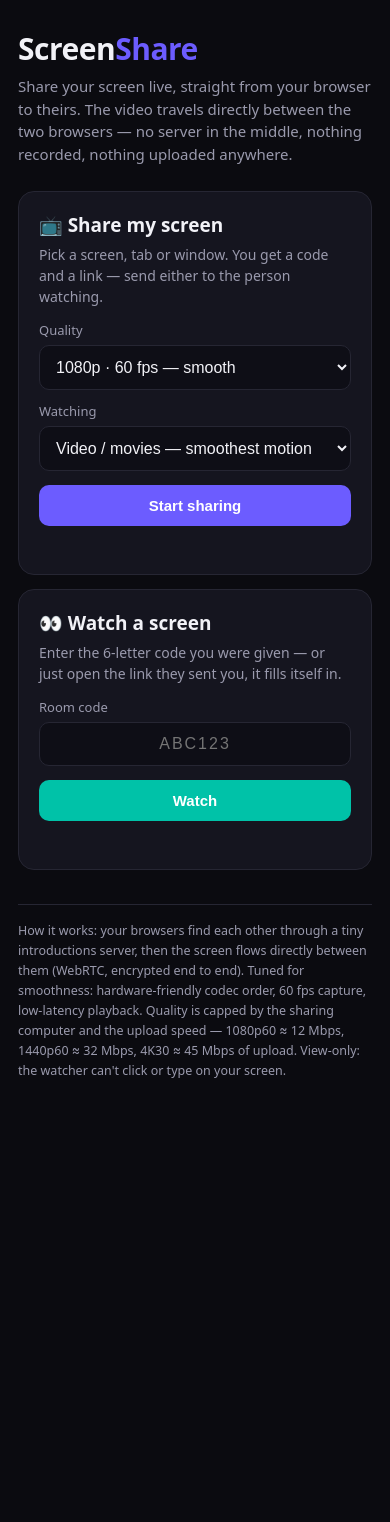
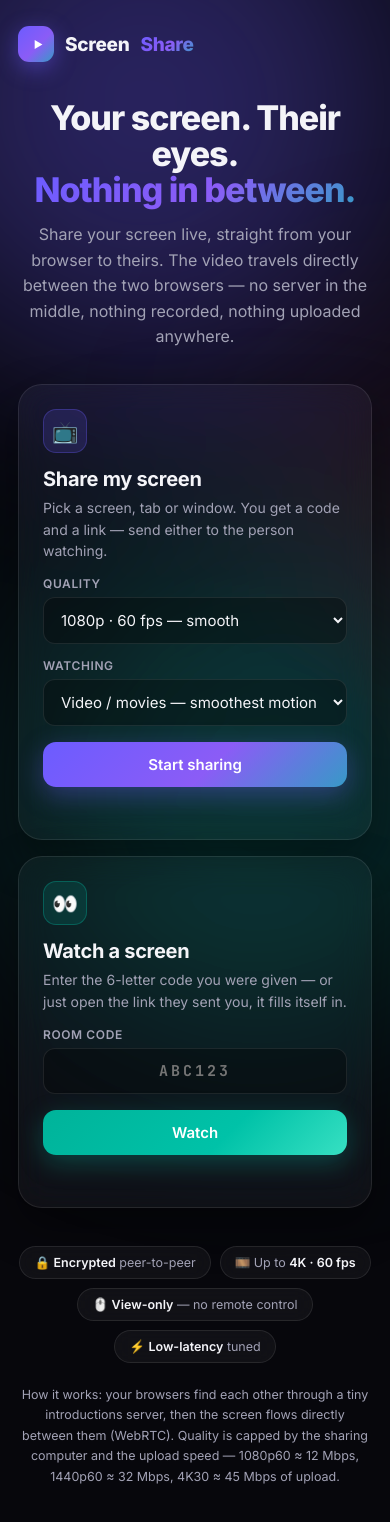
Before and after one commit to fortec01/screen-share, a website: page index.html in a window 390 px wide. Before the commit the page ends 1129 px from the top, so only its background shows below. Drawn offline with Linux system fonts and the light colour scheme.

Commit message:
New UI: glass + gradient redesign

```diff
--- a/index.html
+++ b/index.html
@@ -4,56 +4,101 @@
 <meta charset="UTF-8">
 <meta name="viewport" content="width=device-width, initial-scale=1.0">
 <title>ScreenShare — watch together</title>
+<link rel="preconnect" href="https://fonts.googleapis.com">
+<link href="https://fonts.googleapis.com/css2?family=Inter:wght@400;500;600;700;800&family=JetBrains+Mono:wght@600;700&display=swap" rel="stylesheet">
 <style>
   :root{
-    --bg:#0b0b10; --card:#15151f; --line:#262633; --text:#f2f2f7;
-    --muted:#9a9aad; --accent:#6c5cff; --accent2:#00c2a8; --danger:#ff5c7a;
+    --bg:#07070c; --glass:rgba(255,255,255,.045); --glass2:rgba(255,255,255,.07);
+    --line:rgba(255,255,255,.09); --text:#f4f4f8; --muted:#a2a2b5;
+    --violet:#6c5cff; --indigo:#8b5cf6; --teal:#00c2a8; --danger:#ff5c7a;
+    --grad:linear-gradient(135deg,#6c5cff 0%,#8b5cf6 55%,#00c2a8 130%);
   }
   *{box-sizing:border-box; margin:0; padding:0;}
-  body{background:var(--bg); color:var(--text); font-family:system-ui,-apple-system,"Segoe UI",Roboto,sans-serif; min-height:100vh;}
-  .wrap{max-width:880px; margin:0 auto; padding:28px 18px 48px;}
-  h1{font-size:30px; letter-spacing:-.5px;}
-  h1 span{color:var(--accent);}
-  .sub{color:var(--muted); margin-top:6px; font-size:15px; line-height:1.5;}
-  .cards{display:grid; grid-template-columns:1fr 1fr; gap:14px; margin-top:26px;}
-  @media(max-width:620px){.cards{grid-template-columns:1fr;}}
-  .card{background:var(--card); border:1px solid var(--line); border-radius:16px; padding:20px;}
-  .card h2{font-size:19px; margin-bottom:6px;}
-  .card p{color:var(--muted); font-size:14px; line-height:1.5; margin-bottom:14px;}
-  button{background:var(--accent); color:#fff; border:0; border-radius:10px; padding:12px 18px; font-size:15px; font-weight:600; cursor:pointer; width:100%;}
-  button.alt{background:var(--accent2);}
-  button.ghost{background:transparent; border:1px solid var(--line); color:var(--text);}
-  button.danger{background:var(--danger);}
-  button:disabled{opacity:.45; cursor:default;}
-  input,select{background:#0e0e16; border:1px solid var(--line); color:var(--text); border-radius:10px; padding:12px; font-size:16px; width:100%;}
-  input{text-transform:uppercase; letter-spacing:2px; text-align:center;}
-  label{font-size:13px; color:var(--muted); display:block; margin:12px 0 6px;}
-  .stage{margin-top:22px; display:none;}
-  .stage.on{display:block;}
-  .videobox{background:#000; border:1px solid var(--line); border-radius:16px; overflow:hidden; position:relative;}
+  html{scroll-behavior:smooth;}
+  body{background:var(--bg); color:var(--text); font-family:"Inter",system-ui,-apple-system,"Segoe UI",Roboto,sans-serif; min-height:100vh; overflow-x:hidden; -webkit-font-smoothing:antialiased;}
+  .orb{position:fixed; border-radius:50%; filter:blur(110px); pointer-events:none; z-index:0;}
+  .orb.a{width:520px;height:520px; background:rgba(108,92,255,.34); top:-160px; left:-120px; animation:drift1 26s ease-in-out infinite alternate;}
+  .orb.b{width:460px;height:460px; background:rgba(0,194,168,.20); bottom:-180px; right:-100px; animation:drift2 32s ease-in-out infinite alternate;}
+  .orb.c{width:300px;height:300px; background:rgba(255,92,150,.10); top:38%; left:56%; animation:drift1 38s ease-in-out infinite alternate-reverse;}
+  @keyframes drift1{from{transform:translate(0,0) scale(1);}to{transform:translate(70px,50px) scale(1.12);}}
+  @keyframes drift2{from{transform:translate(0,0) scale(1.05);}to{transform:translate(-60px,-40px) scale(.95);}}
+  .wrap{max-width:920px; margin:0 auto; padding:26px 18px 56px; position:relative; z-index:1;}
+  nav{display:flex; align-items:center; justify-content:space-between; margin-bottom:38px;}
+  .brand{display:flex; align-items:center; gap:11px; font-weight:800; font-size:19px; letter-spacing:-.3px;}
+  .mark{width:36px;height:36px; border-radius:11px; background:var(--grad); display:flex; align-items:center; justify-content:center; box-shadow:0 6px 22px rgba(108,92,255,.45);}
+  .mark svg{width:17px;height:17px; fill:#fff; margin-left:2px;}
+  .brand span{background:var(--grad); -webkit-background-clip:text; background-clip:text; color:transparent;}
+  .navpill{font-size:12px; color:var(--muted); border:1px solid var(--line); background:var(--glass); backdrop-filter:blur(12px); padding:7px 13px; border-radius:999px; display:flex; align-items:center; gap:7px;}
+  .navpill i{width:7px;height:7px;border-radius:50%;background:var(--teal); display:block; box-shadow:0 0 10px var(--teal);}
+  .hero{text-align:center; margin-bottom:34px;}
+  .hero h1{font-size:clamp(34px,6vw,54px); font-weight:800; letter-spacing:-1.6px; line-height:1.06;}
+  .hero h1 em{font-style:normal; background:var(--grad); -webkit-background-clip:text; background-clip:text; color:transparent;}
+  .hero p{color:var(--muted); font-size:16px; line-height:1.6; max-width:560px; margin:14px auto 0;}
+  .cards{display:grid; grid-template-columns:1fr 1fr; gap:16px;}
+  @media(max-width:640px){.cards{grid-template-columns:1fr;}}
+  .card{background:var(--glass); border:1px solid var(--line); border-radius:24px; padding:24px; backdrop-filter:blur(16px) saturate(150%); -webkit-backdrop-filter:blur(16px) saturate(150%); box-shadow:0 18px 44px rgba(0,0,0,.38); transition:transform .25s ease, border-color .25s ease;}
+  .card:hover{transform:translateY(-3px); border-color:rgba(255,255,255,.16);}
+  .card .ic{width:44px;height:44px; border-radius:13px; display:flex; align-items:center; justify-content:center; font-size:21px; margin-bottom:14px; background:rgba(108,92,255,.16); border:1px solid rgba(108,92,255,.3);}
+  .card.watch .ic{background:rgba(0,194,168,.13); border-color:rgba(0,194,168,.3);}
+  .card h2{font-size:20px; font-weight:700; letter-spacing:-.3px; margin-bottom:6px;}
+  .card p{color:var(--muted); font-size:14px; line-height:1.55; margin-bottom:6px;}
+  button{border:0; border-radius:13px; padding:13px 18px; font-size:15px; font-weight:600; font-family:inherit; cursor:pointer; width:100%; color:#fff; background:var(--grad); box-shadow:0 8px 26px rgba(108,92,255,.35); transition:transform .15s ease, box-shadow .15s ease, opacity .15s;}
+  button:hover{transform:translateY(-1px); box-shadow:0 12px 30px rgba(108,92,255,.45);}
+  button:active{transform:translateY(0) scale(.99);}
+  button.alt{background:linear-gradient(135deg,#00b39a,#00c2a8 60%,#37e0c2); box-shadow:0 8px 26px rgba(0,194,168,.28);}
+  button.ghost{background:var(--glass2); border:1px solid var(--line); color:var(--text); box-shadow:none; backdrop-filter:blur(10px);}
+  button.danger{background:rgba(255,92,122,.14); border:1px solid rgba(255,92,122,.4); color:#ff8fa5; box-shadow:none;}
+  button:disabled{opacity:.45; cursor:default; transform:none;}
+  input,select{background:rgba(0,0,0,.32); border:1px solid var(--line); color:var(--text); border-radius:12px; padding:12px 13px; font-size:15px; width:100%; font-family:inherit; outline:none; transition:border-color .15s, box-shadow .15s;}
+  input:focus,select:focus{border-color:rgba(108,92,255,.65); box-shadow:0 0 0 3px rgba(108,92,255,.18);}
+  input{text-transform:uppercase; letter-spacing:3px; text-align:center; font-family:"JetBrains Mono",monospace; font-weight:700;}
+  select option{background:#14141d;}
+  label{font-size:12px; font-weight:600; letter-spacing:.6px; text-transform:uppercase; color:var(--muted); display:block; margin:14px 0 6px;}
+  .stage{margin-top:24px; display:none;}
+  .stage.on{display:block; animation:rise .45s ease both;}
+  @keyframes rise{from{opacity:0; transform:translateY(14px);}to{opacity:1; transform:none;}}
+  .frame{background:linear-gradient(135deg,rgba(108,92,255,.55),rgba(255,255,255,.08) 40%,rgba(0,194,168,.45)); padding:1.5px; border-radius:24px; box-shadow:0 24px 60px rgba(0,0,0,.5);}
+  .videobox{background:#000; border-radius:22.5px; overflow:hidden; position:relative;}
   video{width:100%; display:block; background:#000; max-height:70vh;}
-  .status{display:flex; align-items:center; gap:8px; margin:14px 2px; color:var(--muted); font-size:14px; flex-wrap:wrap;}
-  .dot{width:10px; height:10px; border-radius:50%; background:#666; flex:none;}
-  .dot.wait{background:#ffb020;} .dot.live{background:var(--accent2);} .dot.err{background:var(--danger);}
-  .stats{color:var(--muted); font-size:12.5px; font-variant-numeric:tabular-nums;}
+  .overlay{position:absolute; top:12px; left:12px; display:flex; align-items:center; gap:8px; background:rgba(8,8,14,.62); border:1px solid rgba(255,255,255,.12); backdrop-filter:blur(10px); padding:8px 13px; border-radius:999px; font-size:13px; max-width:calc(100% - 24px); flex-wrap:wrap;}
+  .dot{width:9px; height:9px; border-radius:50%; background:#666; flex:none;}
+  .dot.wait{background:#ffb020;}
+  .dot.live{background:var(--teal); box-shadow:0 0 12px var(--teal); animation:pulse 1.6s ease-in-out infinite;}
+  .dot.err{background:var(--danger);}
+  @keyframes pulse{0%,100%{transform:scale(1);}50%{transform:scale(1.35);}}
+  .stats{color:var(--muted); font-size:12px; font-variant-numeric:tabular-nums; font-family:"JetBrains Mono",monospace;}
   .codebox{display:flex; gap:10px; align-items:stretch; margin-top:6px;}
-  .codebox .code{flex:1; background:#0e0e16; border:1px dashed var(--accent); border-radius:10px; display:flex; align-items:center; justify-content:center; font-size:26px; font-weight:700; letter-spacing:6px; padding:10px;}
-  .codebox button{width:auto; padding:0 18px;}
+  .codebox .code{flex:1; background:rgba(0,0,0,.32); border:1.5px dashed rgba(108,92,255,.55); border-radius:14px; display:flex; align-items:center; justify-content:center; font-size:27px; font-weight:700; letter-spacing:7px; padding:12px; font-family:"JetBrains Mono",monospace;}
+  .codebox button{width:auto; padding:0 20px;}
   .row{display:flex; gap:10px; margin-top:14px;}
   .row button{flex:1;}
-  .hint{color:var(--muted); font-size:13px; line-height:1.55; margin-top:12px;}
-  .err{color:var(--danger); font-size:14px; margin-top:10px; min-height:18px;}
-  footer{color:var(--muted); font-size:12.5px; margin-top:34px; line-height:1.6; border-top:1px solid var(--line); padding-top:16px;}
+  .hint{color:var(--muted); font-size:13px; line-height:1.6; margin-top:14px;}
+  .hint b{color:var(--text);}
+  .err{color:#ff8fa5; font-size:14px; margin-top:10px; min-height:18px;}
+  .chips{display:flex; gap:9px; justify-content:center; flex-wrap:wrap; margin-top:38px;}
+  .chip{font-size:12.5px; color:var(--muted); border:1px solid var(--line); background:var(--glass); padding:8px 14px; border-radius:999px; backdrop-filter:blur(10px);}
+  .chip b{color:var(--text); font-weight:600;}
+  @media(max-width:560px){ .navpill{display:none;} .hero h1{letter-spacing:-1px;} }
+  footer{color:var(--muted); font-size:12.5px; margin-top:22px; line-height:1.65; text-align:center; max-width:640px; margin-left:auto; margin-right:auto;}
 </style>
 </head>
 <body>
+<div class="orb a"></div><div class="orb b"></div><div class="orb c"></div>
 <div class="wrap">
-  <h1>Screen<span>Share</span></h1>
-  <p class="sub">Share your screen live, straight from your browser to theirs. The video travels directly between the two browsers — no server in the middle, nothing recorded, nothing uploaded anywhere.</p>
+  <nav>
+    <div class="brand"><div class="mark"><svg viewBox="0 0 24 24"><path d="M8 5.5v13l11-6.5z"/></svg></div>Screen<span>Share</span></div>
+    <div class="navpill"><i></i> Peer-to-peer · End-to-end encrypted</div>
+  </nav>
+
+  <div class="hero">
+    <h1>Your screen. Their eyes.<br><em>Nothing in between.</em></h1>
+    <p>Share your screen live, straight from your browser to theirs. The video travels directly between the two browsers — no server in the middle, nothing recorded, nothing uploaded anywhere.</p>
+  </div>
 
   <div class="cards" id="home">
     <div class="card">
-      <h2>📺 Share my screen</h2>
+      <div class="ic">📺</div>
+      <h2>Share my screen</h2>
       <p>Pick a screen, tab or window. You get a code and a link — send either to the person watching.</p>
       <label for="quality">Quality</label>
       <select id="quality">
@@ -70,16 +115,17 @@
         <option value="motion" selected>Video / movies — smoothest motion</option>
         <option value="detail">Text / code — sharpest picture</option>
       </select>
-      <div style="height:14px"></div>
+      <div style="height:16px"></div>
       <button id="btnShare">Start sharing</button>
       <div class="err" id="shareErr"></div>
     </div>
-    <div class="card">
-      <h2>👀 Watch a screen</h2>
+    <div class="card watch">
+      <div class="ic">👀</div>
+      <h2>Watch a screen</h2>
       <p>Enter the 6-letter code you were given — or just open the link they sent you, it fills itself in.</p>
       <label for="code">Room code</label>
       <input id="code" maxlength="6" placeholder="ABC123" autocomplete="off">
-      <div style="height:14px"></div>
+      <div style="height:16px"></div>
       <button class="alt" id="btnWatch">Watch</button>
       <div class="err" id="watchErr"></div>
     </div>
@@ -87,8 +133,10 @@
 
   <!-- HOST STAGE -->
   <div class="stage" id="hostStage">
-    <div class="videobox"><video id="localVideo" autoplay muted playsinline></video></div>
-    <div class="status"><div class="dot wait" id="hostDot"></div><span id="hostStatus">Waiting for your viewer to join…</span><span class="stats" id="hostStats"></span></div>
+    <div class="frame"><div class="videobox">
+      <video id="localVideo" autoplay muted playsinline></video>
+      <div class="overlay"><div class="dot wait" id="hostDot"></div><span id="hostStatus">Waiting for your viewer to join…</span><span class="stats" id="hostStats"></span></div>
+    </div></div>
     <label>Send them this code — or copy the link, it carries the code with it</label>
     <div class="codebox"><div class="code" id="roomCode">······</div><button class="ghost" id="btnCopy">Copy link</button></div>
     <div class="row"><button class="danger" id="btnStop">Stop sharing</button></div>
@@ -97,8 +145,10 @@
 
   <!-- GUEST STAGE -->
   <div class="stage" id="guestStage">
-    <div class="videobox"><video id="remoteVideo" autoplay playsinline controls></video></div>
-    <div class="status"><div class="dot wait" id="guestDot"></div><span id="guestStatus">Connecting…</span><span class="stats" id="guestStats"></span></div>
+    <div class="frame"><div class="videobox">
+      <video id="remoteVideo" autoplay playsinline controls></video>
+      <div class="overlay"><div class="dot wait" id="guestDot"></div><span id="guestStatus">Connecting…</span><span class="stats" id="guestStats"></span></div>
+    </div></div>
     <div class="row">
       <button class="ghost" id="btnFull">Fullscreen</button>
       <button class="danger" id="btnLeave">Leave</button>
@@ -106,8 +156,14 @@
     <p class="hint">If the picture is frozen or black for more than ~20 seconds, the connection may be blocked by a strict network on one side — try a different Wi-Fi or mobile data on one end.</p>
   </div>
 
+  <div class="chips">
+    <div class="chip">🔒 <b>Encrypted</b> peer-to-peer</div>
+    <div class="chip">🎞️ Up to <b>4K · 60 fps</b></div>
+    <div class="chip">🖱️ <b>View-only</b> — no remote control</div>
+    <div class="chip">⚡ <b>Low-latency</b> tuned</div>
+  </div>
   <footer>
-    How it works: your browsers find each other through a tiny introductions server, then the screen flows directly between them (WebRTC, encrypted end to end). Tuned for smoothness: hardware-friendly codec order, 60 fps capture, low-latency playback. Quality is capped by the sharing computer and the upload speed — 1080p60 ≈ 12 Mbps, 1440p60 ≈ 32 Mbps, 4K30 ≈ 45 Mbps of upload. View-only: the watcher can't click or type on your screen.
+    How it works: your browsers find each other through a tiny introductions server, then the screen flows directly between them (WebRTC). Quality is capped by the sharing computer and the upload speed — 1080p60 ≈ 12 Mbps, 1440p60 ≈ 32 Mbps, 4K30 ≈ 45 Mbps of upload.
   </footer>
 </div>
 
```
